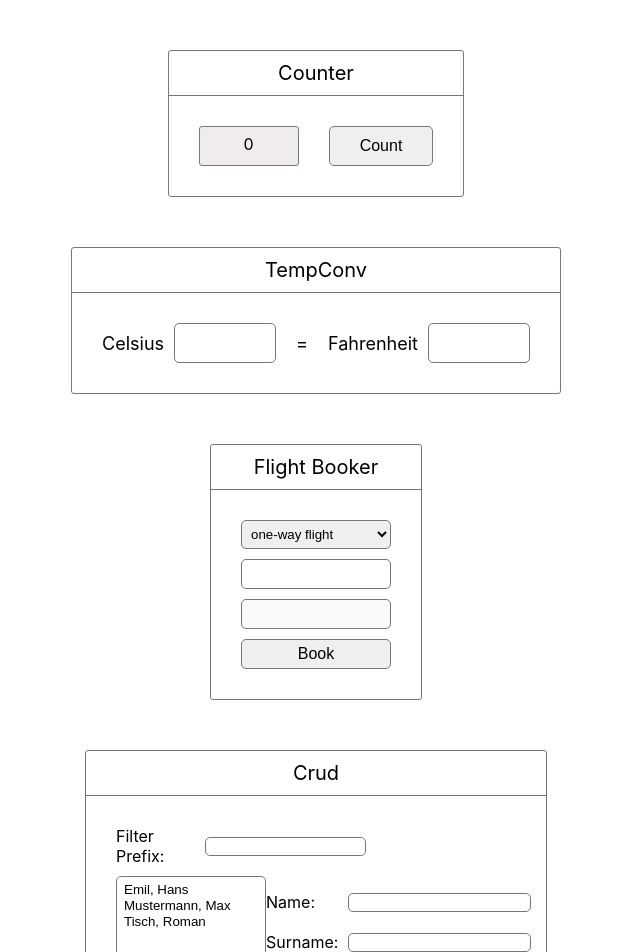
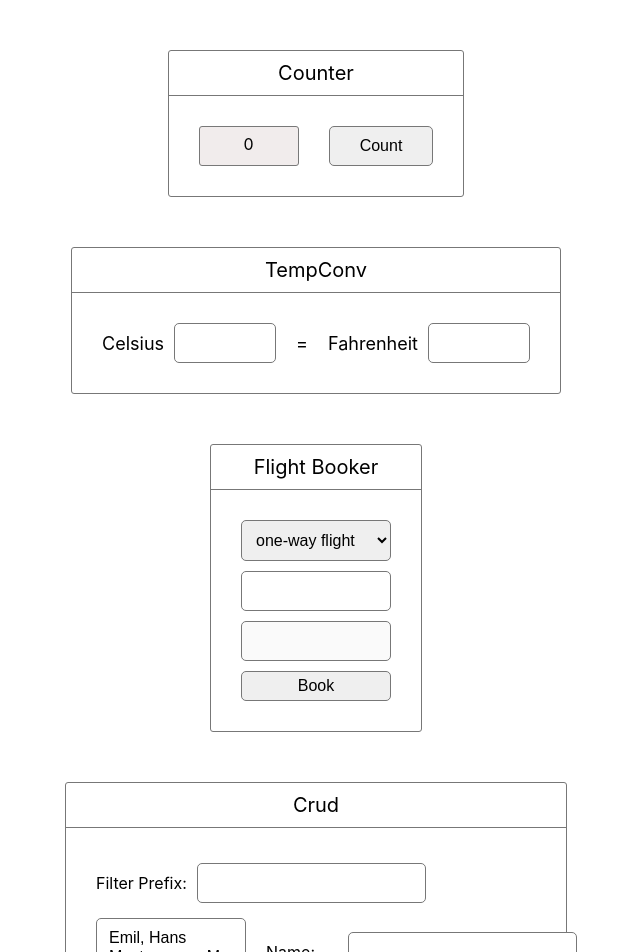
Before and after one commit to lillastar824/Snap_eHealth_7-GUIs, a React (Create React App) app: page / in a window 1280 px wide. Shown: the top 952 px of the page, without its empty margins (324-964 px from the left). Built offline with nearby package versions, Linux system fonts and the light colour scheme.

Commit message:
Update issues

```diff
--- a/src/components/Crud/Crud.module.css
+++ b/src/components/Crud/Crud.module.css
@@ -1,11 +1,11 @@
 .crud__wrapper {
-    max-width: 400px;
+    max-width: 440px;
     width: 100%;
 }
 
 .crud__label {
     margin-bottom: 10px;
-    max-width: 250px;
+    display: inline-block;
 }
 .crud__prefix {
 
@@ -19,6 +19,11 @@
     display: flex;
     width: 100%;
     flex-direction: column;
+}
+.crud__wrapper input {
+    padding: 10px;
+    margin: 5px 0;
+
 }
 .data_list {
     padding: 6px;
@@ -39,7 +44,8 @@
     display: flex;
     flex-direction: column;
     justify-content: space-between;
-    height: 60px;
+
+    margin-left: 20px;
 }
 
 .form__buttons {
--- a/src/components/FlightBooker/style.module.css
+++ b/src/components/FlightBooker/style.module.css
@@ -1,15 +1,14 @@
 #flightType {
-    padding: 5px;
-    height: 35px;
+    padding: 10px;
+    height: 40px;
     font-size: 16px;
 }
 .date-input {
     box-sizing: border-box;
     margin-top: 10px;
     width: 150px;
-    height: 30px;
     font-size: 16px;
-    padding: 5px 10px;
+    padding: 10px;
 }
 
 .date-input--invalid {
--- a/src/components/Timer/Timer.tsx
+++ b/src/components/Timer/Timer.tsx
@@ -16,10 +16,14 @@ const Timer: FC = () => {
 
     if (nextCount !== maxCount) {
       setMaxCount(nextCount);
+      if (currentCount > maxCount) {
+        setCurrentCount(nextCount + 1);
+      }
     }
   };
 
   useEffect(() => {
+    if (currentCount > maxCount) return;
     if (timeoutIdRef.current) {
       clearTimeout(timeoutIdRef.current);
     }
--- a/src/index.css
+++ b/src/index.css
@@ -15,3 +15,9 @@ code {
     font-family: source-code-pro, Menlo, Monaco, Consolas, 'Courier New',
     monospace;
 }
+
+input:focus {
+    border: 2px solid #555;
+    padding: 9px;
+    outline: none;
+}
--- a/src/ui/input/Input.module.css
+++ b/src/ui/input/Input.module.css
@@ -12,5 +12,6 @@
     min-width: 60px;
     border-radius: 5px;
     border: 1px solid #777;
+    font-size: 16px;
     box-sizing: content-box;
 }
--- a/src/ui/select/Select.module.css
+++ b/src/ui/select/Select.module.css
@@ -1,6 +1,12 @@
 .select {
     border-radius: 5px;
-    padding: 5px;
+    padding: 10px;
     border: 1px solid #777;
     width: 150px;
+    font-size: 16px;
 }
+.select:focus{
+    padding: 9px;
+    border: 2px solid #555;
+    outline: none;
+}
```
